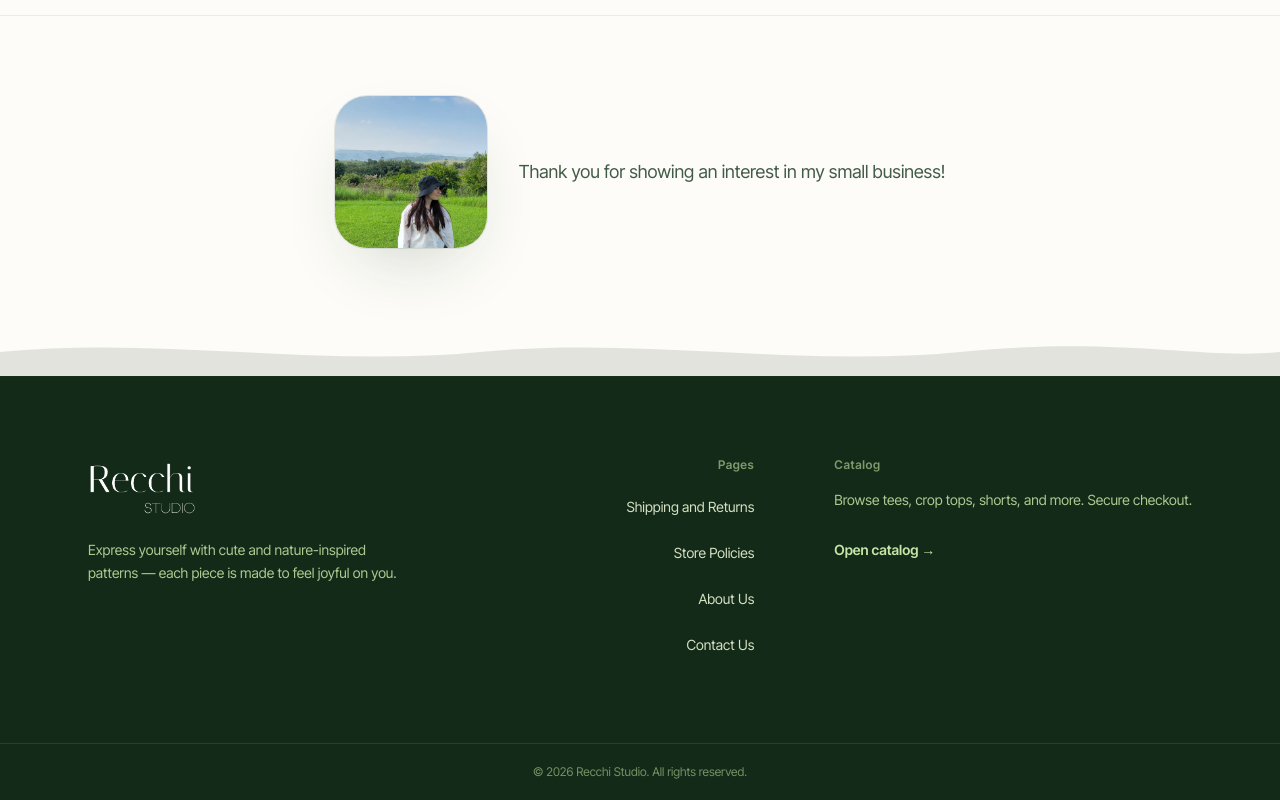
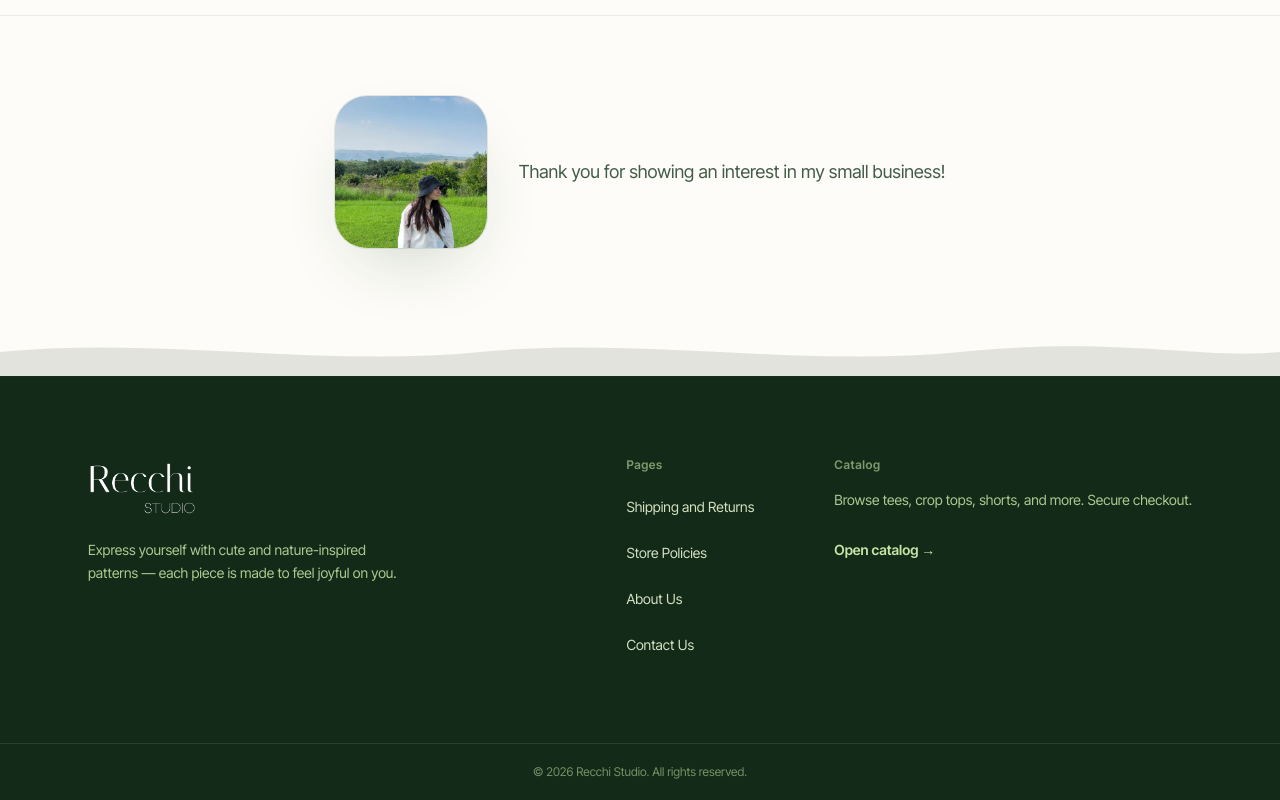
Before and after one commit to Kierdube/RecchiStudio, a Next.js app: page / in a window 1280 px wide. Shown: the part 2393-3193 px from the top of the page. Built offline with nearby package versions, Linux system fonts and the light colour scheme; no server answers; the database is empty.

Commit message:
Left-align footer Pages links within the column.
Keep the Pages and Collections group on the right while aligning link text to the left inside the Pages column.

```diff
--- a/src/components/SiteFooter.tsx
+++ b/src/components/SiteFooter.tsx
@@ -28,7 +28,7 @@ export function SiteFooter({ copy }: { copy: Record<string, string> }) {
             <p className="mt-4 max-w-xs text-sm leading-relaxed text-[#C5E6A6]/85">{brandBlurb}</p>
           </div>
           <div className="flex flex-col gap-12 sm:flex-row sm:items-start sm:gap-14 lg:ml-auto lg:gap-16 xl:gap-20">
-            <div className="text-right">
+            <div>
               <p className="text-xs font-semibold tracking-wider text-[#C5E6A6]/60">
                 {sectionPages}
               </p>
@@ -37,7 +37,7 @@ export function SiteFooter({ copy }: { copy: Record<string, string> }) {
                   <li key={item.href}>
                     <Link
                       href={item.href}
-                      className="-mx-1 inline-block rounded-md px-1 py-2 text-[#E8F5D4]/90 transition hover:bg-white/5 hover:text-white"
+                      className="-mx-1 block rounded-md px-1 py-2 text-[#E8F5D4]/90 transition hover:bg-white/5 hover:text-white"
                     >
                       {siteCopyGet(copy, item.key)}
                     </Link>
```
